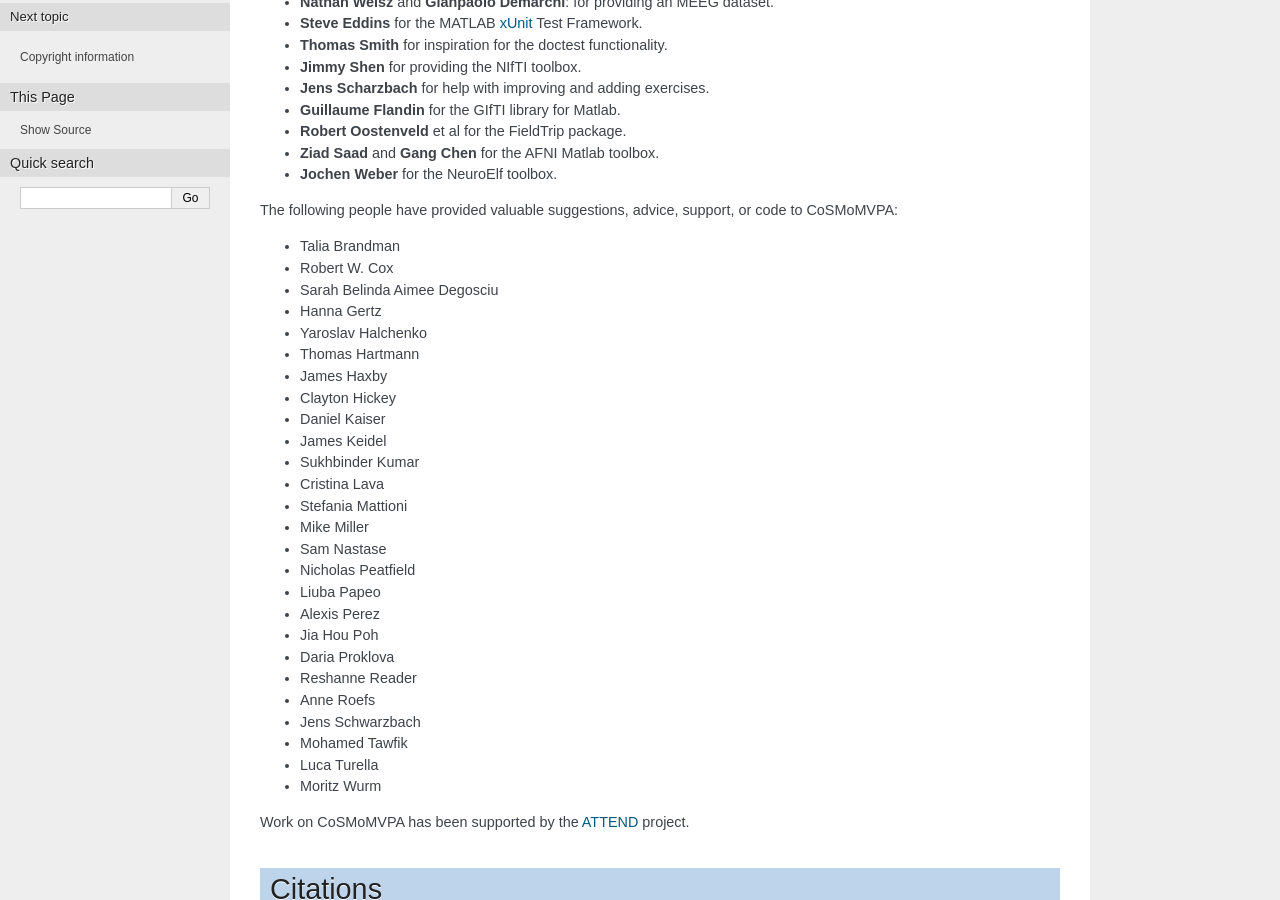
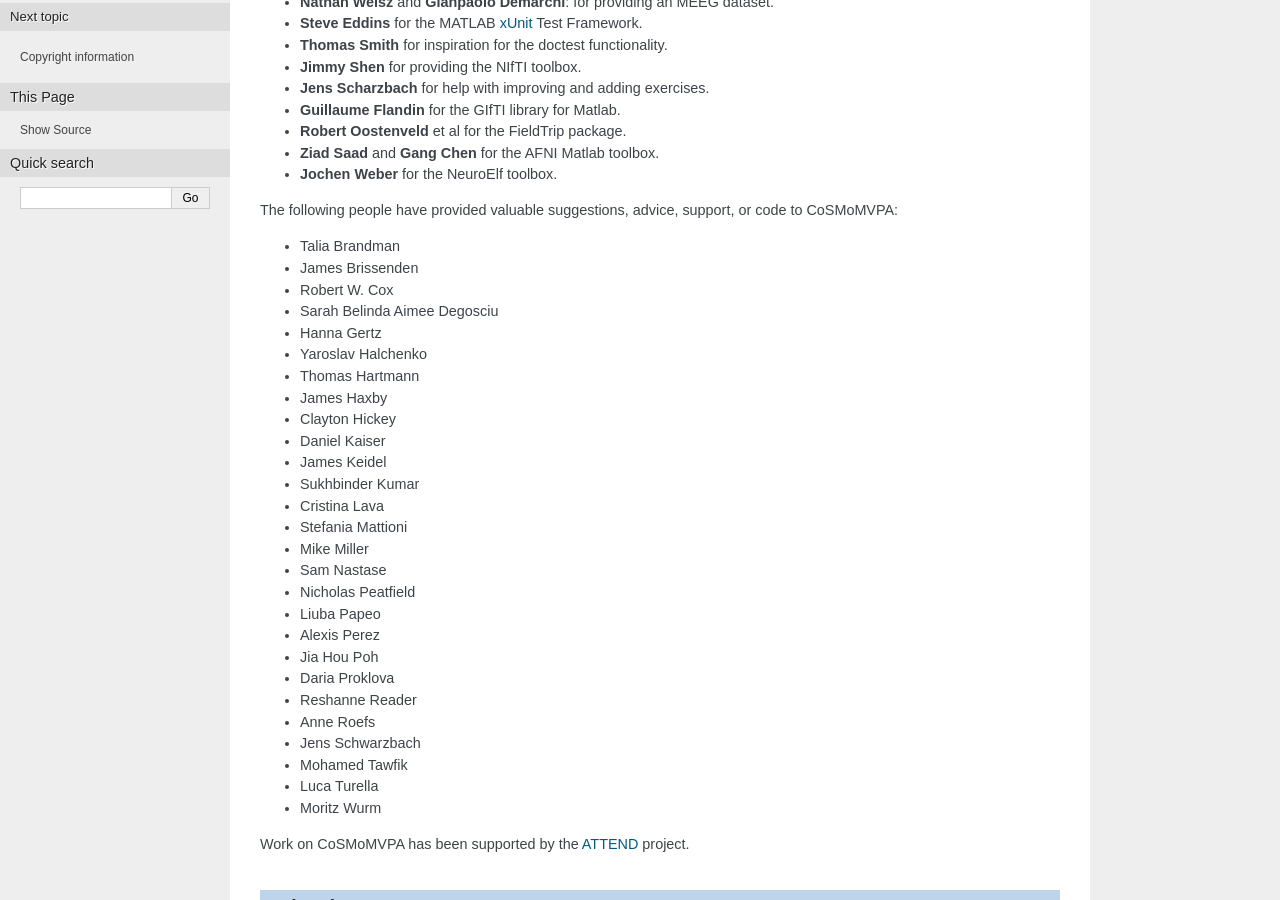
Before and after one commit to CoSMoMVPA/CoSMoMVPA, a Sphinx documentation site: the page built from doc/source/thanks.rst, in a window 1280 px wide and 900 px high, scrolled down 448 px. Built offline with Sphinx 7.4.7, drawn with Linux system fonts in a browser that asks for light colours; pages that are not in the unit, such as notebooks, are missing from menus; cross-references to code outside the pages are shown as plain code.

Commit message:
BF+DOC+TST+ACK: fix issue when cosmo_warning was provided with 65 (ascii code for "%") as second argument, which was incorrectly interpreted as meaning that a warning without identifier had an  identifier. Thanks to #James Brissenden# for reporting the issue

```diff
--- a/doc/source/thanks.rst
+++ b/doc/source/thanks.rst
@@ -26,6 +26,7 @@ We would like to thank the following people for specific contributions:
 The following people have provided valuable suggestions, advice, support, or code to CoSMoMVPA:
 
 + Talia Brandman
++ James Brissenden
 + Robert W. Cox
 + Sarah Belinda Aimee Degosciu
 + Hanna Gertz
```
Also changed, not shown: 2 other files.
